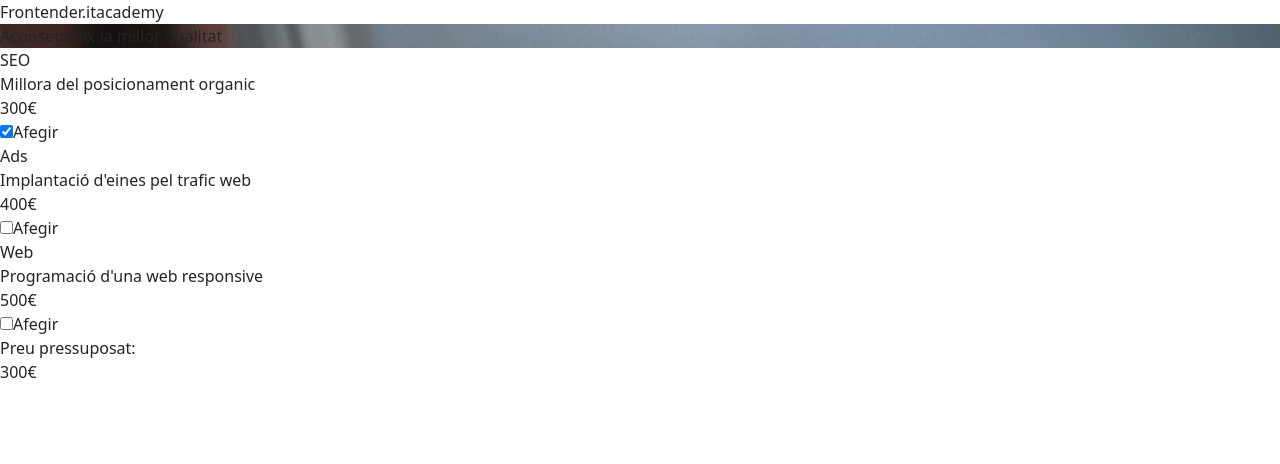
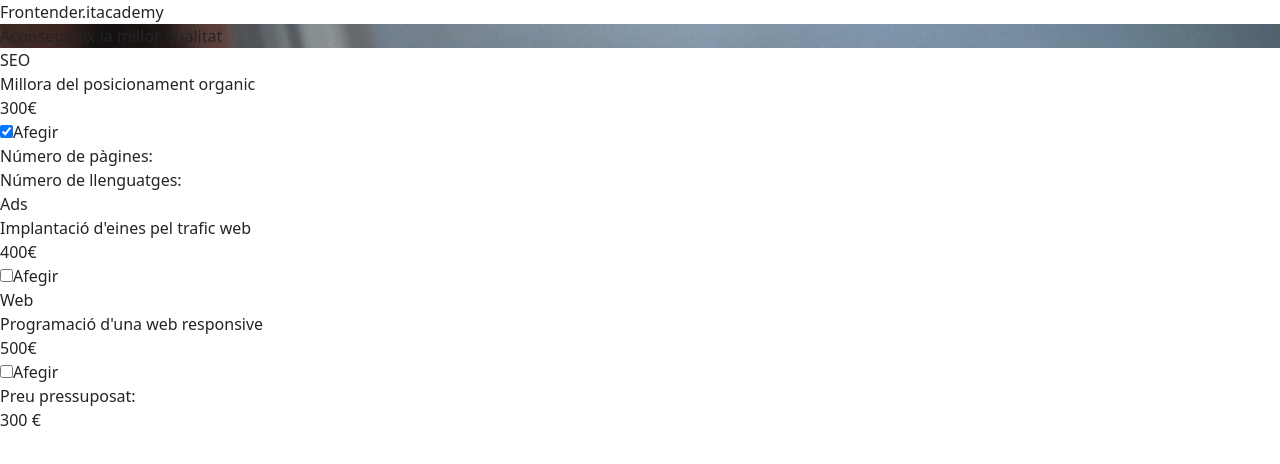
Before and after one commit to codingjordi/s6-profunditzar-react, a React (Vite) app: page / in a window 1280 px wide. Both pictures are taken after a click on the checkbox 6 px from the left and 131 px from the top of the page. Shown: the top 464 px of the page. Built offline with nearby package versions, Linux system fonts and the light colour scheme.

Commit message:
s6-profunditzar-react-nivell-1-exercici-2

```diff
--- a/src/App.jsx
+++ b/src/App.jsx
@@ -13,7 +13,7 @@ export default function App() {
           <div className='flex items-center h-20 text-3xl max-w-screen-xl mx-auto'>
             <p className="bg-gradient-to-r from-blue-500 to-purple-600 bg-clip-text text-transparent">Frontender.itacademy</p>
           </div>
-          <div className='flex justify-center items-center h-60 bg-center hero-img'>
+          <div className='flex justify-center items-center h-56 bg-center hero-img'>
             <p className='text-5xl text-gray-50 backdrop-blur-[2px] p-5'>Aconsegueix la millor qualitat</p>
           </div>
         </header>
--- a/src/TotalPrice.tsx
+++ b/src/TotalPrice.tsx
@@ -3,12 +3,12 @@ import { useTotal } from './hooks/useTotal';
 
 export default function TotalPrice() {
 
-  const { total } = useTotal();
+  const { total, details } = useTotal();
 
   return (
     <div className="flex gap-4 items-baseline justify-end text-3xl font-bold">
         <p>Preu pressuposat: </p>
-        <p className='text-4xl'>{total}€</p>
+        <p className='text-4xl'>{total} €</p>
     </div>
   )
 }
--- a/src/components/Card.tsx
+++ b/src/components/Card.tsx
@@ -1,20 +1,46 @@
-import React, { useContext } from 'react'
+import React, { useContext, useState } from 'react'
 import { useTotal } from '../hooks/useTotal';
 
 export default function Card({ title, description, price }) {
 
-    const { total, setTotal } = useTotal();
+    const { setTotal, setDetails, details } = useTotal();
+    const [isChecked, setIsChecked] = useState(false)
+
+
+    const handlePagesChange = (e) => {
+        setDetails(
+            {
+                ...details,
+                pages: e.target.value
+
+            }
+        )
+    }
+
+    const handleLanguagesChange = (e) => {
+        setDetails(
+            {
+                ...details,
+                languages: e.target.value
+
+            }
+        )
+    }
 
     const handleCheckboxChange = (e) => {
-        if(e.target.checked) {
+        if (e.target.checked) {
             setTotal(t => t + price)
+            setIsChecked(true)
         } else {
-            setTotal(t => t- price)
+            setTotal(t => t - price)
+            setIsChecked(false)
         }
     }
 
+
     return (
-        <div className='grid grid-cols-3 shadow-lg rounded p-9 w-3/4 items-center'>
+        <div className="shadow-lg rounded p-9 w-3/4">
+            <div className='grid grid-cols-3  items-center'>
                 <div className='flex justify-start items-center'>
                     <div>
                         <h2 className='text-2xl font-semibold'>{title}</h2>
@@ -25,9 +51,23 @@ export default function Card({ title, description, price }) {
                     <p className='text-3xl font-bold'>{price}€</p>
                 </div>
                 <div className='flex justify-end items-center'>
-                <input className='mr-3 scale-150' onChange={handleCheckboxChange} type='checkbox' id='afegir' name='afegir'></input>
+                    <input className='mr-3 scale-150' type='checkbox' checked={isChecked} onChange={handleCheckboxChange}  id='afegir' name='afegir'></input>
                     <label htmlFor="" className='text-xl'>Afegir</label>
                 </div>
+
+            </div>
+            {isChecked &&
+                <div className='flex flex-col gap-y-2 items-end'>
+                    <div className='flex'>
+                        <label htmlFor="">Número de pàgines: </label>
+                        <input className='ml-4 w-14 text-center border-2 border-gray-300 rounded-md' onChange={handlePagesChange} type="number" />
+                    </div>
+                    <div className='flex'>
+                        <label htmlFor="">Número de llenguatges: </label>
+                        <input className='ml-4 w-14 text-center border-2 border-gray-300 rounded-md' onChange={handleLanguagesChange} type="number" />
+                    </div>
+                </div>}
+
         </div>
     )
 }
--- a/src/context/TotalContext.tsx
+++ b/src/context/TotalContext.tsx
@@ -1,21 +1,35 @@
 import React, { useState, createContext } from 'react'
 
+interface Details {
+  pages: number;
+  languages: number;
+}
+
 interface TotalContextType {
-    total: number;
-    setTotal: React.Dispatch<React.SetStateAction<number>>;
+  total: number;
+  setTotal: React.Dispatch<React.SetStateAction<number>>;
+  details: Details;
+  setDetails: React.Dispatch<React.SetStateAction<Details>>;
 }
 
 export const TotalContext = createContext<TotalContextType | null>(null);
 
 export default function TotalProvider({ children }) {
 
-    const [total, setTotal] = useState(0)
+  const [total, setTotal] = useState(0)
+
+  const [details, setDetails] = useState(
+    {
+      pages: 0,
+      languages: 0
+    }
+  )
 
   return (
     <div>
-        <TotalContext.Provider value={{total, setTotal}}>
-            {children}
-        </TotalContext.Provider>
+      <TotalContext.Provider value={{ total, setTotal, details, setDetails }}>
+        {children}
+      </TotalContext.Provider>
     </div>
   )
 }
--- a/src/index.css
+++ b/src/index.css
@@ -15,9 +15,19 @@
   }
 
   img {
-    max-width: 100%;
-    height: auto;
+    @apply max-w-full h-auto;
   }
+
+  input::-webkit-outer-spin-button,
+  input::-webkit-inner-spin-button {
+    -webkit-appearance: none;
+    margin: 0;
+  }
+
+  input[type=number] {
+    -moz-appearance: textfield;
+  }
+
 }
 
 .hero-img {
```
Lines whose indentation alone changed are shown as unchanged.
